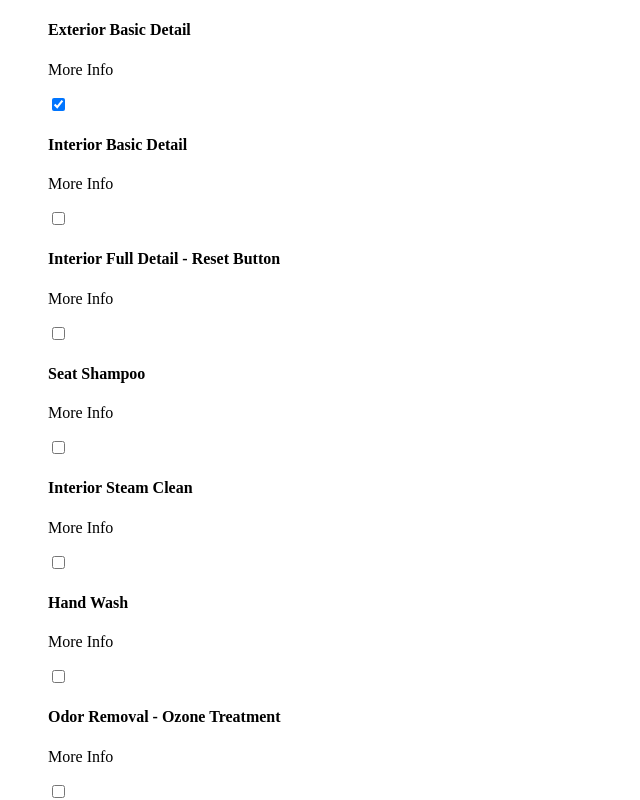
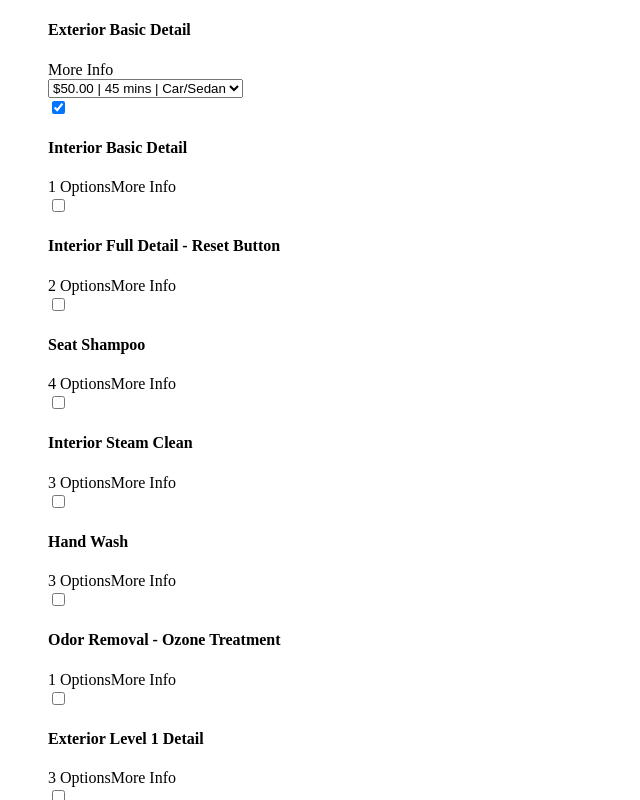
Before and after one commit to robeusanio11/mikes-auto-detail, a React app: page / in a window 1280 px wide. Both pictures are taken after a click on the checkbox 58 px from the left and 104 px from the top of the page. Shown: the top 800 px of the page, without its empty margins (0-640 px from the left). Built offline with nearby package versions, Linux system fonts and the light colour scheme; the HTML template or start-up script is replaced by a standard one.

Commit message:
added options list & fixed styling for appointment job list

```diff
--- a/client/public/styles.css
+++ b/client/public/styles.css
@@ -162,13 +162,20 @@ hr {
 }
 
 .job-list-entry-container span {
-  float: right;
   font-size: 14px;
-  font-weight: bold;
-  color: rgb(62, 153, 214);
-  margin-right: 15px;
-  margin-top: 15px;
-  margin-left: 15px;
   width: 15%;
-  text-align: right;
+  margin: 15px;
 }
+
+.job-list-entry-options {
+  padding-bottom: 10px;
+}
+
+.job-options-select {
+  margin: 15px;
+  padding: 13px;
+  border-radius: 4px;
+  border-color:rgb(155, 155, 155);
+  background-color: white;
+  font-size: 14px;
+}
--- a/client/src/components/AppointmentJob.jsx
+++ b/client/src/components/AppointmentJob.jsx
@@ -15,15 +15,25 @@ const AppointmentJob = ({ job }) => {
       <div
         class="job-list-entry-container"
         onClick={(e) => {
-          if (e.target.className !== 'more-less') {
+          if (e.target.className !== 'more-less' && e.target.className !== 'job-options-select') {
             setChecked(!checked);
           }
         }}
       >
         <div class="job-list-entry">
           <h4>{job.title}</h4>
+          {!checked &&
+            <span>{job.options.length} Options</span>
+          }
+          <span class="more-less" onClick={() => setClicked(!clicked)}>See Less</span>
           <p class="job-list-entry-description">{job.description}</p>
-          <p class="more-less" onClick={() => setClicked(!clicked)}>See Less</p>
+          {checked &&
+            <select class="job-options-select">
+              {job.options.map((option) =>
+                (<option value={option}>{option}</option>)
+              )}
+            </select>
+          }
         </div>
         <input type="checkbox" value={checked} checked={checked} />
       </div>
@@ -34,19 +44,34 @@ const AppointmentJob = ({ job }) => {
       class="job-list-entry-container"
       onClick={(e) => {
         console.log(e.target.className)
-        if (e.target.className !== 'more-less') {
+        if (e.target.className !== 'more-less' && e.target.className !== 'job-options-select') {
           setChecked(!checked);
         }
       }}
     >
       <div class="job-list-entry">
         <h4>{job.title}</h4>
-        <p
-          class="more-less"
-          onClick={() => {
-            setClicked(!clicked);
-          }}
-        >More Info</p>
+        <div class="job-list-entry-options">
+          {!checked &&
+            <span>{job.options.length} Options</span>
+          }
+          <span
+            class="more-less"
+            onClick={() => {
+              setClicked(!clicked);
+            }}
+          >More Info</span>
+          {checked &&
+            <>
+            <br></br>
+            <select class="job-options-select">
+              {job.options.map((option) =>
+                (<option value={option}>{option}</option>)
+              )}
+            </select>
+          </>
+          }
+        </div>
       </div>
       <input type="checkbox" value={checked} checked={checked} />
     </div>
```
